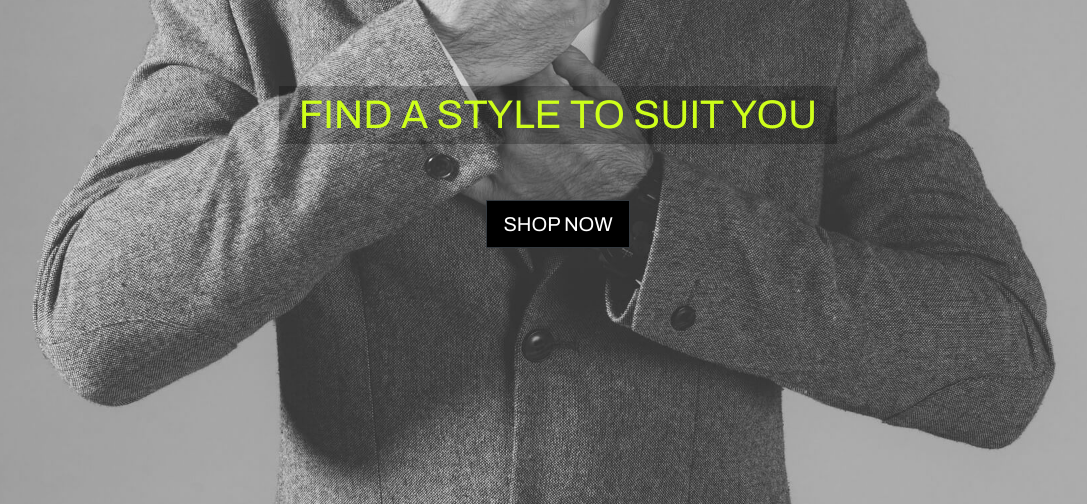
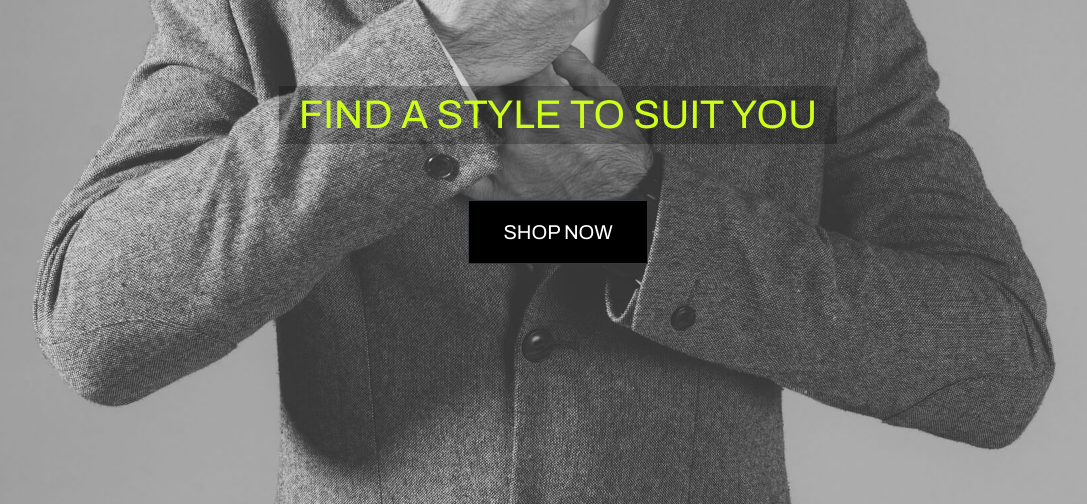
Before and after one commit to PaulFrankling/proper_clobber, a Django app: page / in a window 1280 px wide. Shown: the part 164-668 px from the top of the page, without its empty margins (82-1169 px from the left). Run offline with Django 3.2, Linux system fonts and the light colour scheme; some libraries are stand-ins or nearby versions.

Commit message:
Added CSS to homepage and added colour scheme picture to readme

```diff
--- a/home/templates/home/index.html
+++ b/home/templates/home/index.html
@@ -19,7 +19,7 @@
                 <h1 class="home-slogan">Find a style to suit you</h1>
                 <div class="my-5">
                     <h4>
-                        <a href="" class="shop-now-btn btn btn-lg btn-dark rounded-0 text-uppercase py-2">Shop Now</a>
+                        <a href="" class="shop-now-btn btn btn-lg btn-dark rounded-0 text-uppercase py-3">Shop Now</a>
                     </h4>
                 </div>
             </div>
--- a/static/css/base.css
+++ b/static/css/base.css
@@ -48,11 +48,13 @@ body {
 .shop-now-btn {
     color: #FFFFFF;
     background-color: #000000;
+    min-width: 180px;
 }
 
 .shop-now-btn:hover {
     background-color: #CEFF1A;
     color: #000000;
+    font-weight: bold;
 }
 
 @media (min-width: 1200px) {
```
Also changed, not shown: README.md, readme/design/colour-scheme.png (added).
